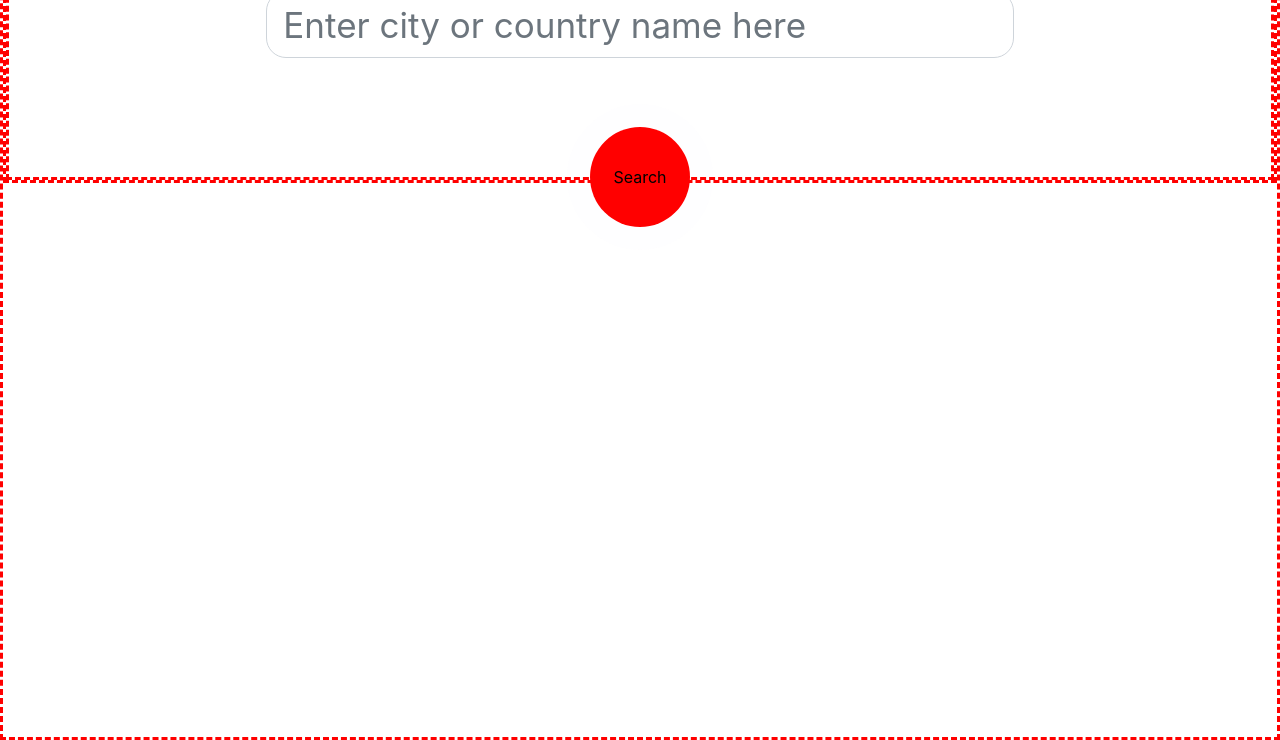
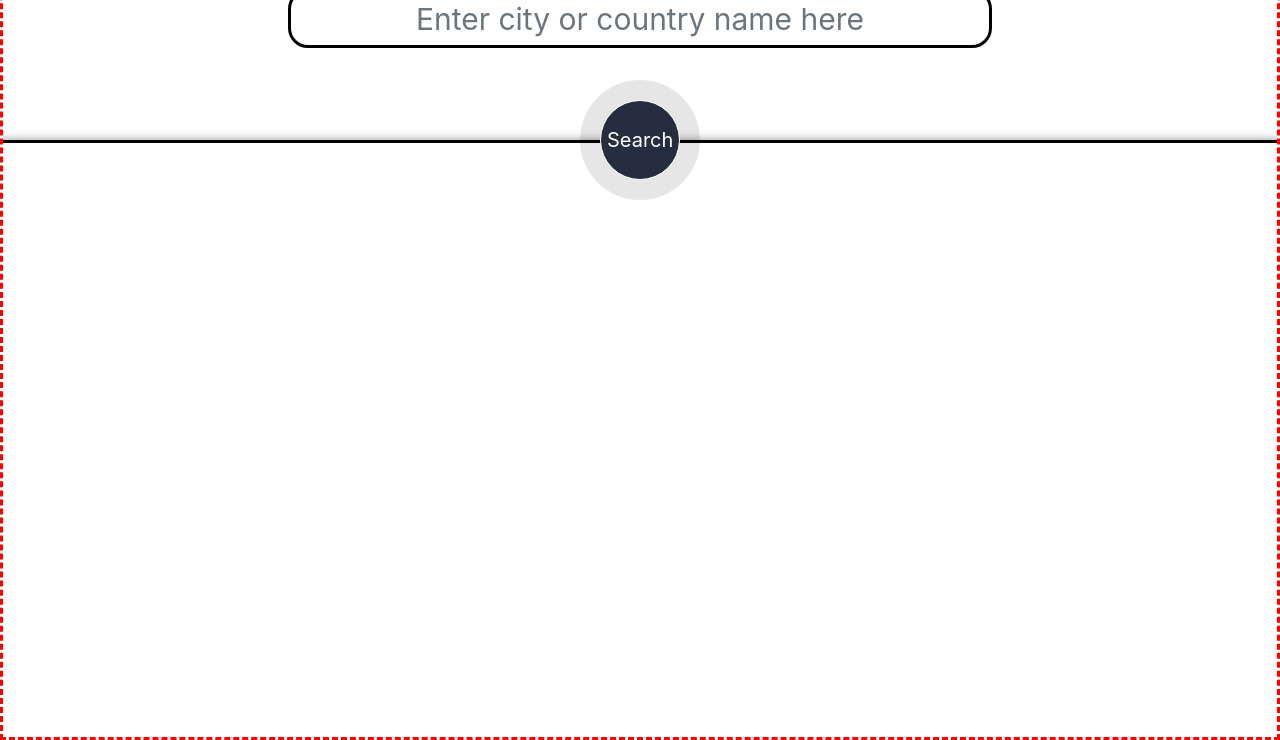
Before and after one commit to Berabjesus/Weather-App-with-weatherAPI.com, a website built with webpack: page src/index.html in a window 1280 px wide. Shown: the part 60-800 px from the top of the page. Built offline with nearby package versions, Linux system fonts and the light colour scheme.

Commit message:
ADD border and shadow properties to search box items

```diff
--- a/src/page/search.js
+++ b/src/page/search.js
@@ -3,14 +3,14 @@ import {it} from '../module/main_module'
 
 const section = () => {
   const container = it.is('section')
-  container.classes('d-flex flex-column w-100 ss-search-container custom-border')
+  container.classes('d-flex flex-column w-100 ss-search-container')
   const header = it.is('h2')
   header.innerText = '< aurApp />'
 
   const inputContainer = it.is('div')
-  inputContainer.classes('row d-flex flex-column align-items-center px-5 mt-1 pb-0 mb-0 h-100 position-relative custom-border')
+  inputContainer.classes('row d-flex flex-column align-items-center px-2 pt-1 mt-1 pb-0 mb-0 h-100 position-relative')
   const formGroup = it.is('div')
-  formGroup.classes('form-group col-12 col-md-10 col-lg-8')
+  formGroup.classes('form-group col-12 col-md-10 col-lg-7')
   const input = it.is('input')
   input.classes('form-control px-3 ss-input-form')
   input.placeholder = 'Enter city or country name here'
--- a/src/scss/mixin_functions.scss
+++ b/src/scss/mixin_functions.scss
@@ -8,7 +8,7 @@
   border#{$direction}: $width $type $color;
 }
 
-@mixin glow-button($dimension,$color) {
+@mixin glow-button($dimension,$color, $glow : rgba(240, 236, 248, 0.411)) {
   position: relative;
   width: $dimension;
   height: $dimension;
@@ -23,18 +23,18 @@
     top: calc(50% - 10px);
     left: calc(50% - 10px);
     border-radius: 50%;
-    background-color: rgba(240, 236, 248, 0.411);
+    background-color: $glow;
     animation: grow 2s infinite ease-out;
   }
   @keyframes grow {
     50%{
-      opacity: 0.5;
+      opacity: 0.3;
     }
     100% {
-      width: 160px;
-      height: 160px;
-      top: calc(50% - 80px);
-      left: calc(50% - 80px);
+      width: 130px;
+      height: 130px;
+      top: calc(50% - 65px);
+      left: calc(50% - 65px);
       opacity: 0;
     }
   }
--- a/src/scss/search_section.scss
+++ b/src/scss/search_section.scss
@@ -1,20 +1,26 @@
 @import "./mixin_functions.scss";
 
 .ss-search-container {
+  @include setBorder(3px, solid, black, '-bottom');
   position: relative;
-  height: 30vh;
+  height: 25vh;
+  box-shadow: inset 0px -15px 10px -15px rgba(41, 40, 40, 0.5);
 }
 
 .ss-input-form {
-  // flex: 0;
-  font-size: 35px;
+  @include setBorder(3px, solid, black);
+  text-align: center;
+  font-size: 30px;
   border-radius: 20px;
 }
 
-$button_size: 100px;
+$button_size: 80px;
 .ss-custom-btn {
-  @include glow-button($button_size, red);
+  @include glow-button($button_size, #252E3F, #000000);
+  @include setBorder(1px, solid, white);
   position: absolute;
   bottom: -#{$button_size / 2};
   left: calc(50% - #{$button_size / 2});
+  color: white;
+  font-size: 20px;
 }
```
